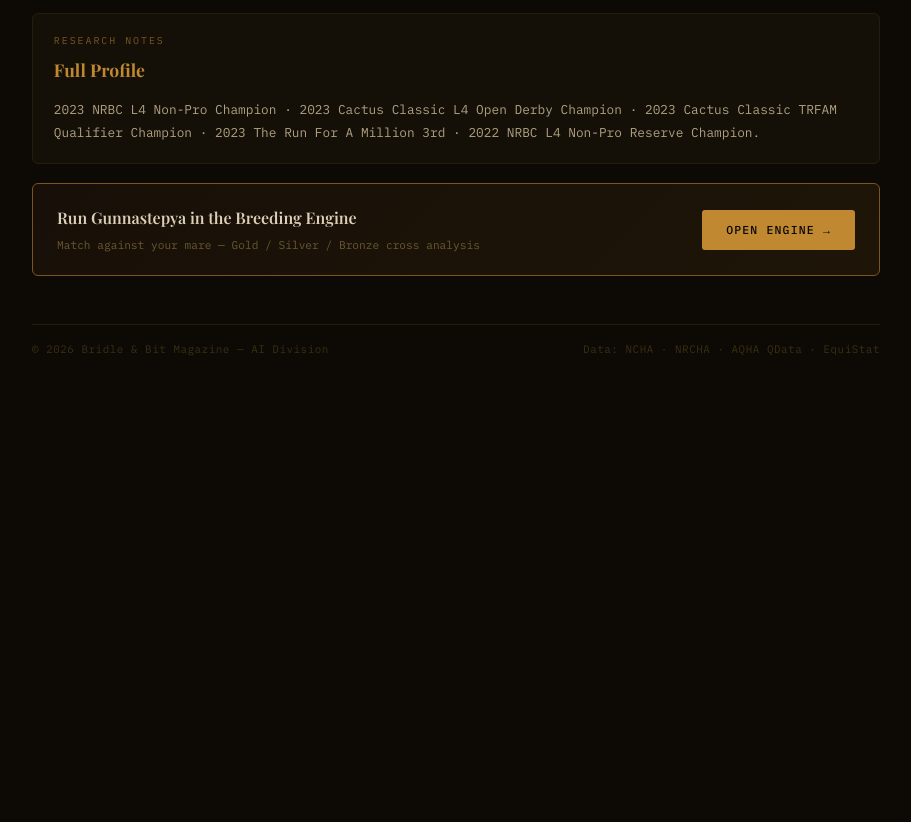
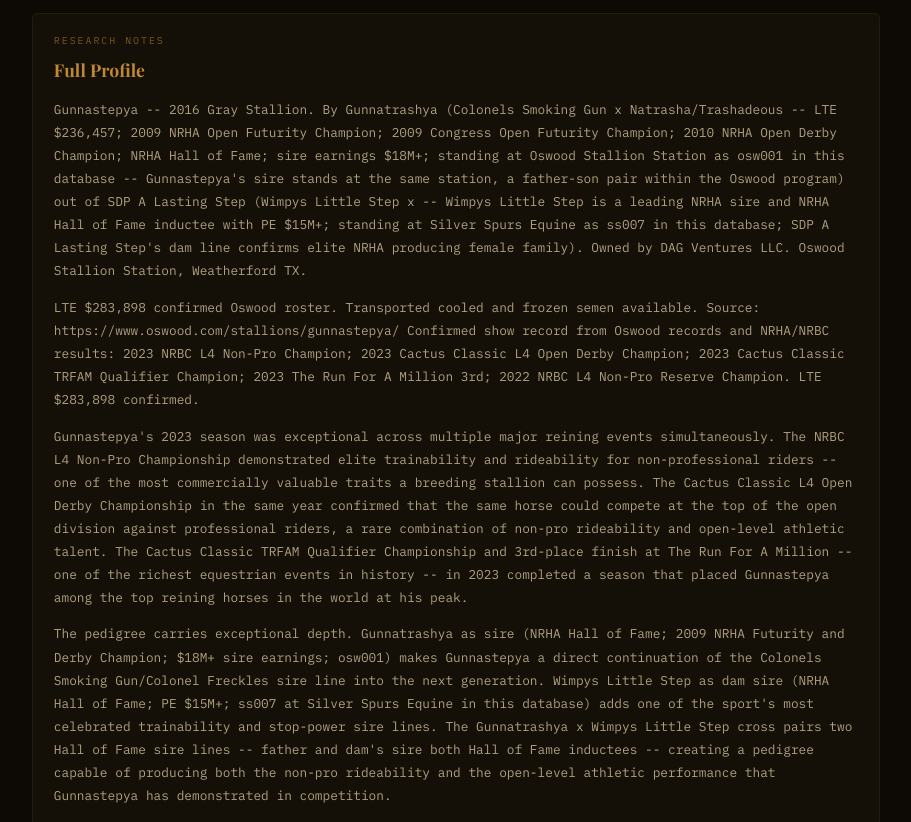
Before and after one commit to aiagent322/breeding-prediction-engine, a website: page public/stallions/gunnastepya.html in a window 1280 px wide. Shown: the part 692-1514 px from the top of the page, without its empty margins (184-1095 px from the left). Before the commit the page ends 1131 px from the top, so only its background shows below. Drawn offline with nearby package versions, Linux system fonts and the light colour scheme; a web font is replaced by a local one.

Commit message:
stallion page: Gunnastepya

```diff
--- a/public/stallions/gunnastepya.html
+++ b/public/stallions/gunnastepya.html
@@ -3,11 +3,11 @@
 <head>
 <meta charset="UTF-8"><meta name="viewport" content="width=device-width,initial-scale=1.0">
 <title>Gunnastepya | Stallion Profile — Western Performance Breeding Engine</title>
-<meta name="description" content="2023 NRBC L4 Non-Pro Champion · 2023 Cactus Classic L4 Open Derby Champion · 2023 Cactus Classic TRFAM Qualifier Champion · 2023 The Run For A Million 3rd ·...">
-<meta property="og:title" content="Gunnastepya | Stallion Profile — Western Performance Breeding Engine"><meta property="og:description" content="2023 NRBC L4 Non-Pro Champion · 2023 Cactus Classic L4 Open Derby Champion · 2023 Cactus Classic TRFAM Qualifier Champion · 2023 The Run For A Million 3rd ·...">
+<meta name="description" content="Gunnastepya -- 2016 Gray Stallion. By Gunnatrashya (Colonels Smoking Gun x Natrasha/Trashadeous -- LTE $236,457; 2009 NRHA Open Futurity Champion; 2009 Congr...">
+<meta property="og:title" content="Gunnastepya | Stallion Profile — Western Performance Breeding Engine"><meta property="og:description" content="Gunnastepya -- 2016 Gray Stallion. By Gunnatrashya (Colonels Smoking Gun x Natrasha/Trashadeous -- LTE $236,457; 2009 NRHA Open Futurity Champion; 2009 Congr...">
 <meta property="og:url" content="https://breeding-prediction-engine.pages.dev/stallions/gunnastepya.html"><meta property="og:type" content="article">
 <link rel="canonical" href="https://breeding-prediction-engine.pages.dev/stallions/gunnastepya.html">
-<script type="application/ld+json">{"@context": "https://schema.org", "@type": "Article", "headline": "Gunnastepya Stallion Profile", "description": "2023 NRBC L4 Non-Pro Champion \u00b7 2023 Cactus Classic L4 Open Derby Champion \u00b7 2023 Cactus Classic TRFAM Qualifier Champion \u00b7 2023 The Run For A Million 3rd \u00b7...", "url": "https://breeding-prediction-engine.pages.dev/stallions/gunnastepya.html", "dateModified": "2026-04-25", "publisher": {"@type": "Organization", "name": "Bridle & Bit \u2014 AI Division", "url": "https://breeding-prediction-engine.pages.dev"}}</script>
+<script type="application/ld+json">{"@context": "https://schema.org", "@type": "Article", "headline": "Gunnastepya Stallion Profile", "description": "Gunnastepya -- 2016 Gray Stallion. By Gunnatrashya (Colonels Smoking Gun x Natrasha/Trashadeous -- LTE $236,457; 2009 NRHA Open Futurity Champion; 2009 Congr...", "url": "https://breeding-prediction-engine.pages.dev/stallions/gunnastepya.html", "dateModified": "2026-04-25", "publisher": {"@type": "Organization", "name": "Bridle & Bit \u2014 AI Division", "url": "https://breeding-prediction-engine.pages.dev"}}</script>
 <link rel="preconnect" href="https://fonts.googleapis.com"><link rel="preconnect" href="https://fonts.gstatic.com" crossorigin>
 <link href="https://fonts.googleapis.com/css2?family=Playfair+Display:ital,wght@0,600;0,700;1,600&family=IBM+Plex+Mono:wght@300;400;500&display=swap" rel="stylesheet">
 <style>
@@ -65,7 +65,12 @@ a{color:var(--gold);text-decoration:none}a:hover{color:var(--gold-l)}
 <section class="card"><div class="card-eyebrow">Bloodlines</div><h2 class="card-title">Pedigree</h2><div class="ped-grid"><div class="ped-row"><span class="ped-key">Sire</span><span class="ped-val">Gunnatrashya</span></div><div class="ped-row"><span class="ped-key">Dam</span><span class="ped-val">SDP A Lasting Step (Wimpys Little Step)</span></div><div class="ped-row"><span class="ped-key">Bloodline</span><span class="ped-val">SmokingGun</span></div><div class="ped-row"><span class="ped-key">Height</span><span class="ped-val">14.1H</span></div></div></section>
 <section class="card"><div class="card-eyebrow">Arena &amp; Breeding</div><h2 class="card-title">Earnings &amp; Fee</h2><div class="earn-grid"><div class="earn-block"><div class="earn-label">Lifetime Earnings</div><div class="earn-val">$283,898</div></div><div class="earn-block"><div class="earn-label">Stud Fee</div><div class="earn-val">$3,000 + chute fee</div></div></div></section>
 
-<section class="card"><div class="card-eyebrow">Research Notes</div><h2 class="card-title">Full Profile</h2><div class="summary-body"><p>2023 NRBC L4 Non-Pro Champion · 2023 Cactus Classic L4 Open Derby Champion · 2023 Cactus Classic TRFAM Qualifier Champion · 2023 The Run For A Million 3rd · 2022 NRBC L4 Non-Pro Reserve Champion.</p></div></section>
+<section class="card"><div class="card-eyebrow">Research Notes</div><h2 class="card-title">Full Profile</h2><div class="summary-body"><p>Gunnastepya -- 2016 Gray Stallion. By Gunnatrashya (Colonels Smoking Gun x Natrasha/Trashadeous -- LTE $236,457; 2009 NRHA Open Futurity Champion; 2009 Congress Open Futurity Champion; 2010 NRHA Open Derby Champion; NRHA Hall of Fame; sire earnings $18M+; standing at Oswood Stallion Station as osw001 in this database -- Gunnastepya's sire stands at the same station, a father-son pair within the Oswood program) out of SDP A Lasting Step (Wimpys Little Step x -- Wimpys Little Step is a leading NRHA sire and NRHA Hall of Fame inductee with PE $15M+; standing at Silver Spurs Equine as ss007 in this database; SDP A Lasting Step's dam line confirms elite NRHA producing female family). Owned by DAG Ventures LLC. Oswood Stallion Station, Weatherford TX.</p>
+<p>LTE $283,898 confirmed Oswood roster. Transported cooled and frozen semen available. Source: https://www.oswood.com/stallions/gunnastepya/
+
+Confirmed show record from Oswood records and NRHA/NRBC results: 2023 NRBC L4 Non-Pro Champion; 2023 Cactus Classic L4 Open Derby Champion; 2023 Cactus Classic TRFAM Qualifier Champion; 2023 The Run For A Million 3rd; 2022 NRBC L4 Non-Pro Reserve Champion. LTE $283,898 confirmed.</p>
+<p>Gunnastepya's 2023 season was exceptional across multiple major reining events simultaneously. The NRBC L4 Non-Pro Championship demonstrated elite trainability and rideability for non-professional riders -- one of the most commercially valuable traits a breeding stallion can possess. The Cactus Classic L4 Open Derby Championship in the same year confirmed that the same horse could compete at the top of the open division against professional riders, a rare combination of non-pro rideability and open-level athletic talent. The Cactus Classic TRFAM Qualifier Championship and 3rd-place finish at The Run For A Million -- one of the richest equestrian events in history -- in 2023 completed a season that placed Gunnastepya among the top reining horses in the world at his peak.</p>
+<p>The pedigree carries exceptional depth. Gunnatrashya as sire (NRHA Hall of Fame; 2009 NRHA Futurity and Derby Champion; $18M+ sire earnings; osw001) makes Gunnastepya a direct continuation of the Colonels Smoking Gun/Colonel Freckles sire line into the next generation. Wimpys Little Step as dam sire (NRHA Hall of Fame; PE $15M+; ss007 at Silver Spurs Equine in this database) adds one of the sport's most celebrated trainability and stop-power sire lines. The Gunnatrashya x Wimpys Little Step cross pairs two Hall of Fame sire lines -- father and dam's sire both Hall of Fame inductees -- creating a pedigree capable of producing both the non-pro rideability and the open-level athletic performance that Gunnastepya has demonstrated in competition.</p></div></section>
 <div class="cta-card">
   <div><div class="cta-text">Run Gunnastepya in the Breeding Engine</div><div class="cta-sub">Match against your mare &mdash; Gold / Silver / Bronze cross analysis</div></div>
   <a href="/index.html" class="cta-btn">Open Engine &rarr;</a>
```
